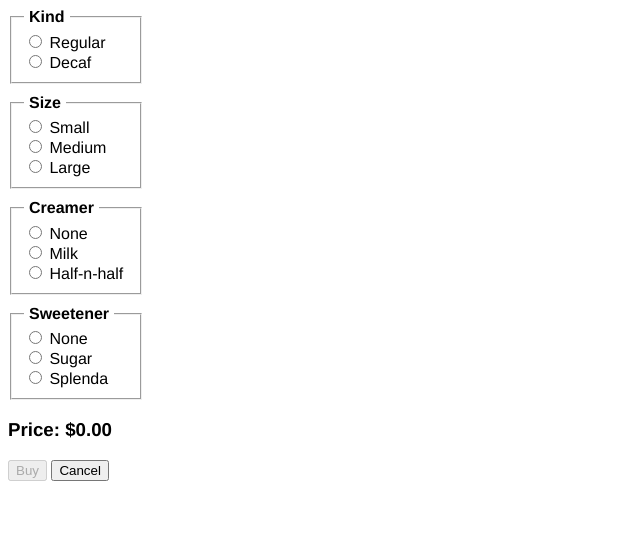
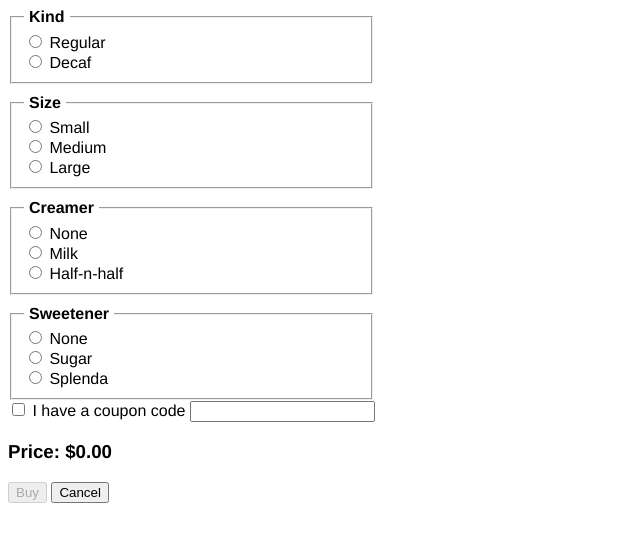
Before and after one commit to antislice/CoffeeVendingMachine, a website: page app/index.html in a window 1280 px wide. Shown: the whole page, without its empty margins (0-640 px from the left). Drawn offline with nearby package versions, Linux system fonts and the light colour scheme; files that its build step writes are made by us from their sources.

Commit message:
Using ng-readonly with adding a coupon code.

```diff
--- a/app/index.html
+++ b/app/index.html
@@ -24,6 +24,8 @@
       {{option.name}}
     </label>
   </fieldset>
+  <label><input type="checkbox" ng-model="hasCoupon" ng-change="coupon = ''"> I have a coupon code</label>
+  <input type="text" ng-readonly="!hasCoupon" ng-model="coupon">
   <h3>Price: {{price | currency}}</h3>
   <button type="submit" ng-disabled="coffeeVendingMachineForm.$invalid">Buy</button>
   <button type="reset">Cancel</button>
```
